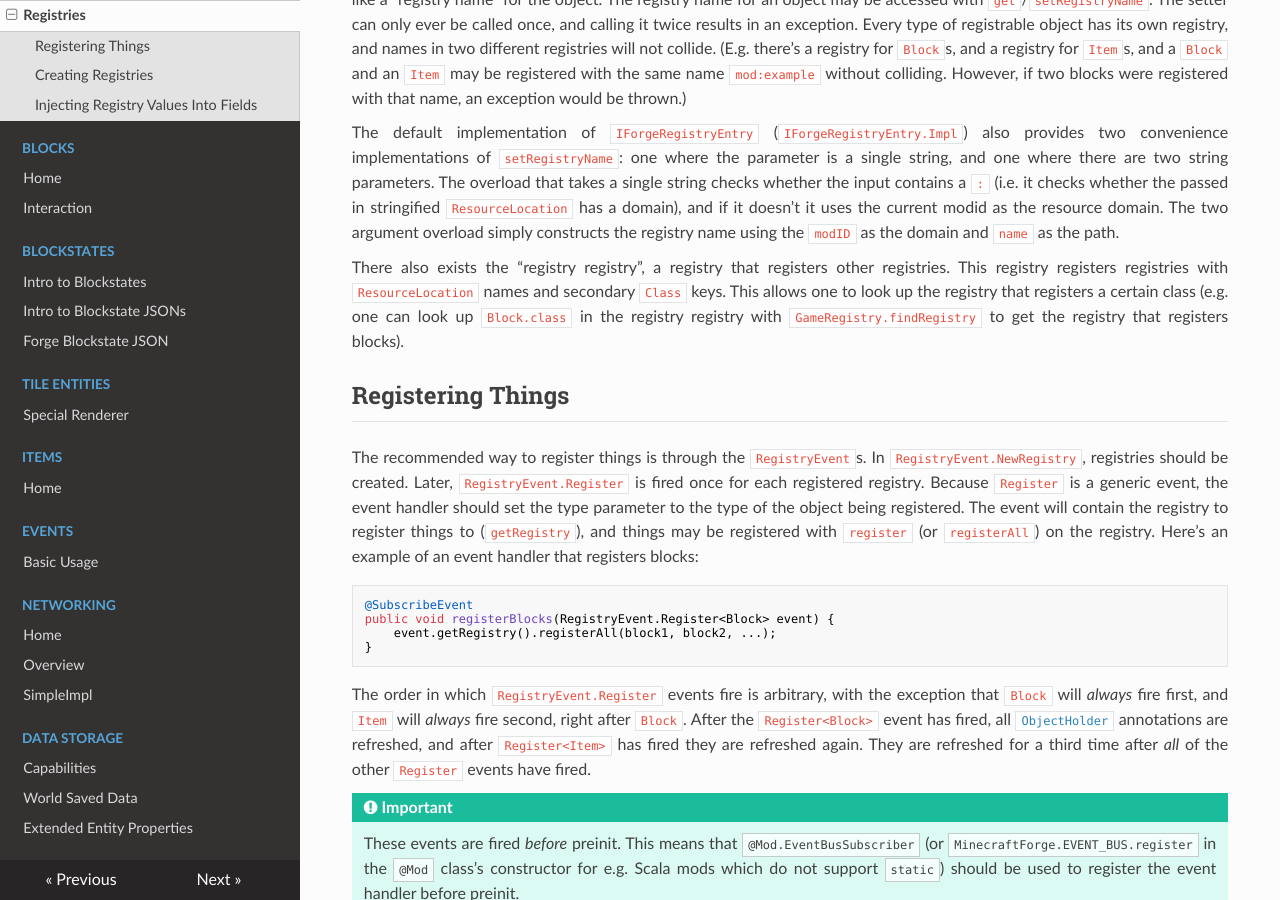
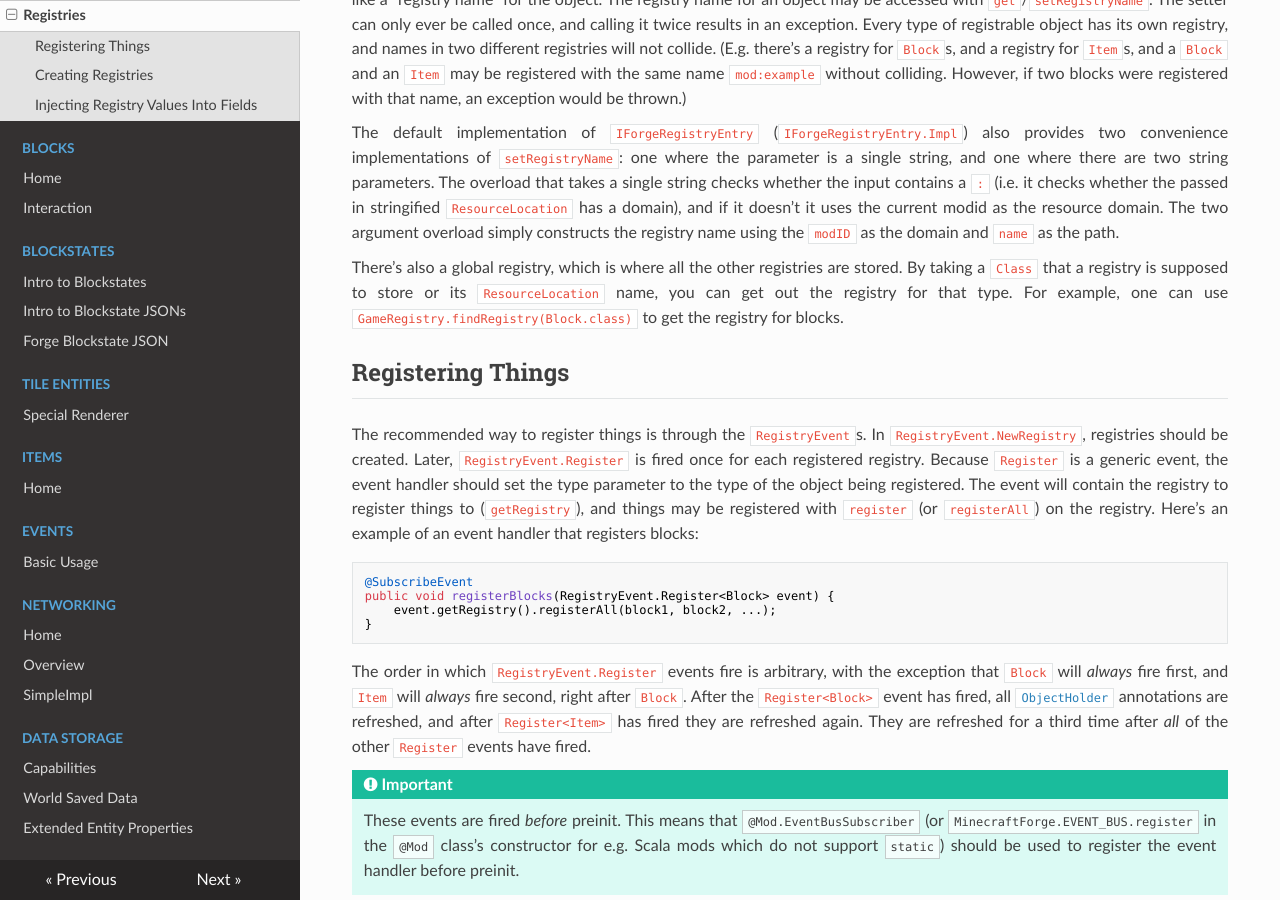
Before and after one commit to MinecraftForge/Documentation, an MkDocs documentation site: the page built from docs/concepts/registries.md, in a window 1280 px wide and 900 px high, scrolled down 339 px. Built offline with MkDocs 1.6.1, drawn with Linux system fonts in a browser that asks for light colours; nearby versions of some CDN libraries; old or Windows-style settings are respelled for this version of MkDocs.

Commit message:
Fix super awkward wording regarding the "registry registry"

```diff
--- a/docs/concepts/registries.md
+++ b/docs/concepts/registries.md
@@ -7,7 +7,7 @@ Most things that require registration in the game are handled by the Forge regis
 
 The default implementation of `IForgeRegistryEntry` (`IForgeRegistryEntry.Impl`) also provides two convenience implementations of `setRegistryName`: one where the parameter is a single string, and one where there are two string parameters. The overload that takes a single string checks whether the input contains a `:` (i.e. it checks whether the passed in stringified `ResourceLocation` has a domain), and if it doesn't it uses the current modid as the resource domain. The two argument overload simply constructs the registry name using the `modID` as the domain and `name` as the path.
 
-There also exists the "registry registry", a registry that registers other registries. This registry registers registries with `ResourceLocation` names and secondary `Class` keys. This allows one to look up the registry that registers a certain class (e.g. one can look up `Block.class` in the registry registry with `GameRegistry.findRegistry` to get the registry that registers blocks).
+There's also a global registry, which is where all the other registries are stored. By taking a `Class` that a registry is supposed to store or its `ResourceLocation` name, you can get out the registry for that type. For example, one can use `GameRegistry.findRegistry(Block.class)` to get the registry for blocks.
 
 Registering Things
 ------------------
```
